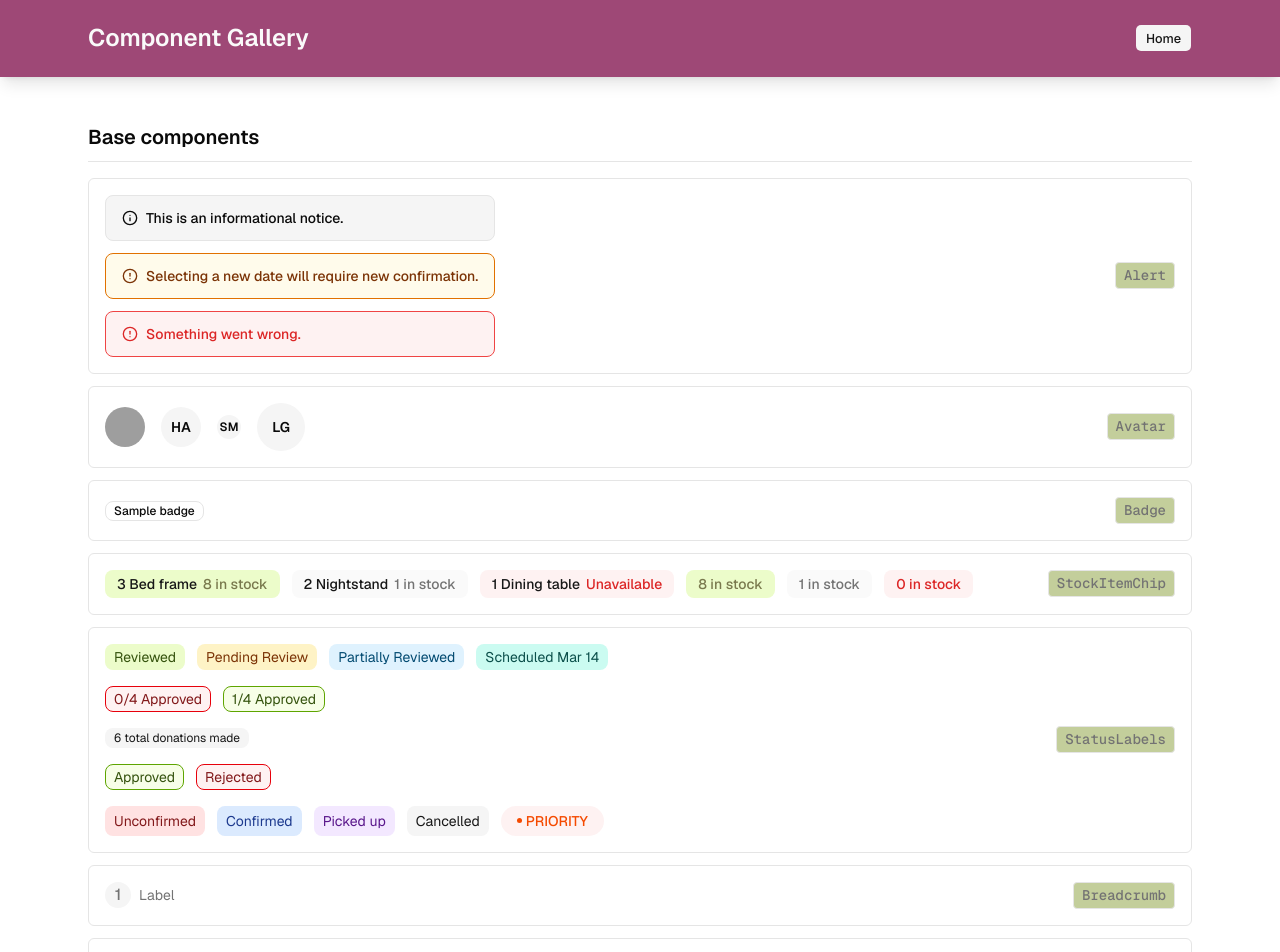
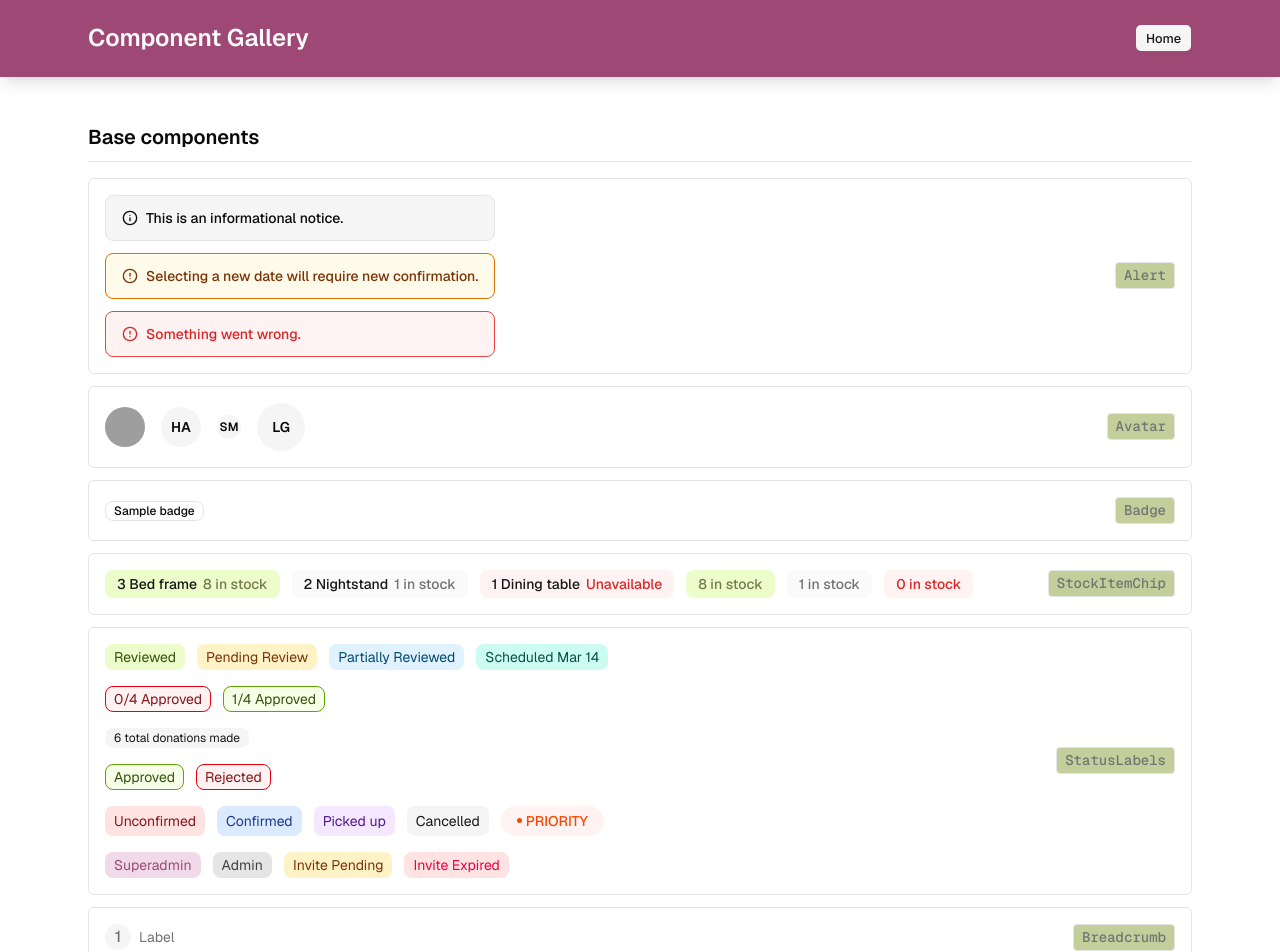
Before and after one commit to uwblueprint/home-again, a Next.js app in the folder frontend/: page /component-gallery in a window 1280 px wide. Shown: the top 952 px of the page. Built offline with nearby package versions, Linux system fonts and the light colour scheme; grey boxes are pictures that could not be loaded.

Commit message:
implement badges

```diff
--- a/frontend/app/component-gallery/page.tsx
+++ b/frontend/app/component-gallery/page.tsx
@@ -118,6 +118,10 @@ import {
   PickedUpBadge,
   CancelledBadge,
   PriorityBadge,
+  InvitePendingBadge,
+  SuperadminBadge,
+  AdminBadge,
+  InviteExpiredBadge,
 } from "@/common/components/status-labels";
 import {
   ApproveItemDialog,
@@ -280,6 +284,12 @@ function StatusLabelsDemo() {
         <div className="flex flex-wrap gap-sm">
           <PriorityBadge />
         </div>
+      </div>
+      <div className="flex flex-wrap gap-sm">
+        <SuperadminBadge />
+        <AdminBadge />
+        <InvitePendingBadge />
+        <InviteExpiredBadge />
       </div>
     </div>
   );
--- a/frontend/common/components/status-labels/index.ts
+++ b/frontend/common/components/status-labels/index.ts
@@ -1,3 +1,4 @@
 export * from "./donation-status-labels";
 export * from "./priority-badge";
 export * from "./agent-dash-status-labels";
+export * from "./user-management-labels";
--- /dev/null
+++ b/frontend/common/components/status-labels/user-management-labels.tsx
@@ -0,0 +1,33 @@
+import { Badge } from "@/common/components/ui/badge";
+
+export function SuperadminBadge() {
+  return (
+
+    <Badge className="h-auto rounded-lg text-paragraph-small font-normal border-transparent bg-(--brand-purples-200) text-(--brand-purples-700)">
+      Superadmin
+    </Badge>
+  );
+}
+
+export function AdminBadge() {
+  return (
+    <Badge className="h-auto rounded-lg text-paragraph-small font-normal border-transparent bg-neutral-200 text-neutral-700">
+      Admin
+    </Badge>
+  );
+}
+export function InviteExpiredBadge() {
+  return (
+    <Badge className="h-auto rounded-lg text-paragraph-small font-normal border-transparent bg-red-100 text-rose-600">
+      Invite Expired
+    </Badge>
+  );
+}
+
+export function InvitePendingBadge() {
+  return (
+    <Badge className="h-auto rounded-lg text-paragraph-small font-normal border-transparent bg-amber-100 text-amber-900">
+      Invite Pending
+    </Badge>
+  );
+}
```
